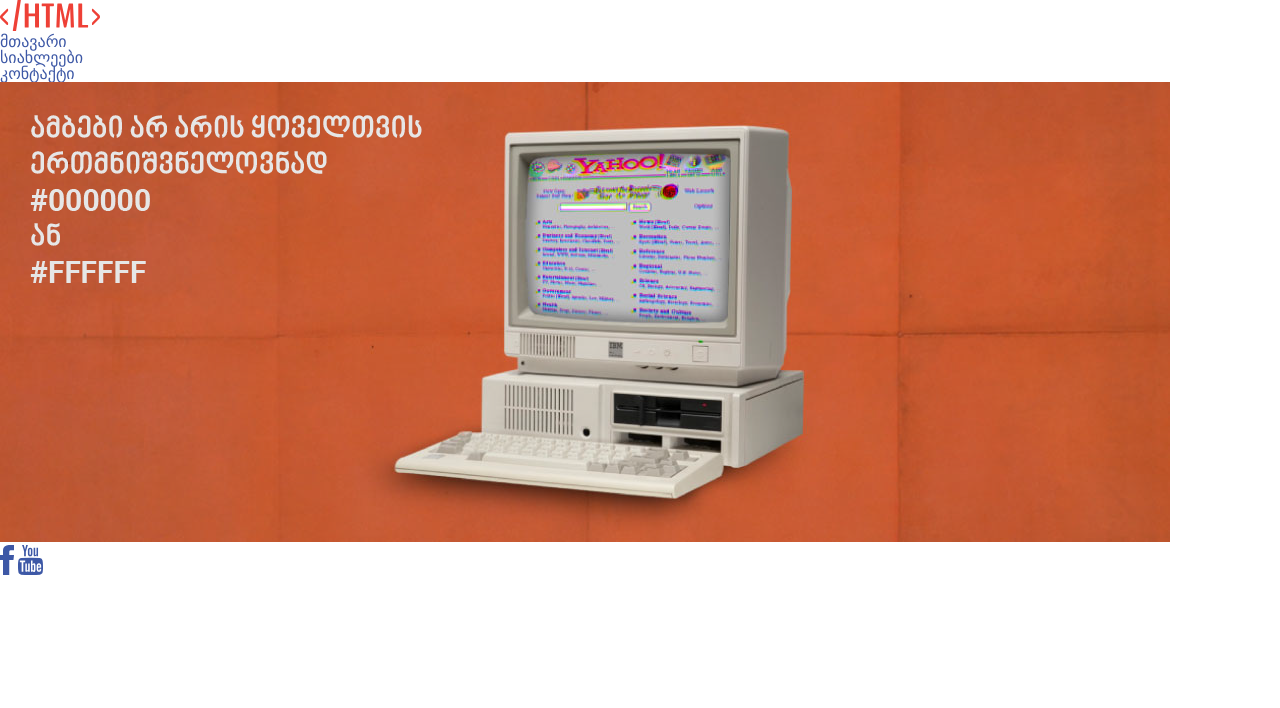
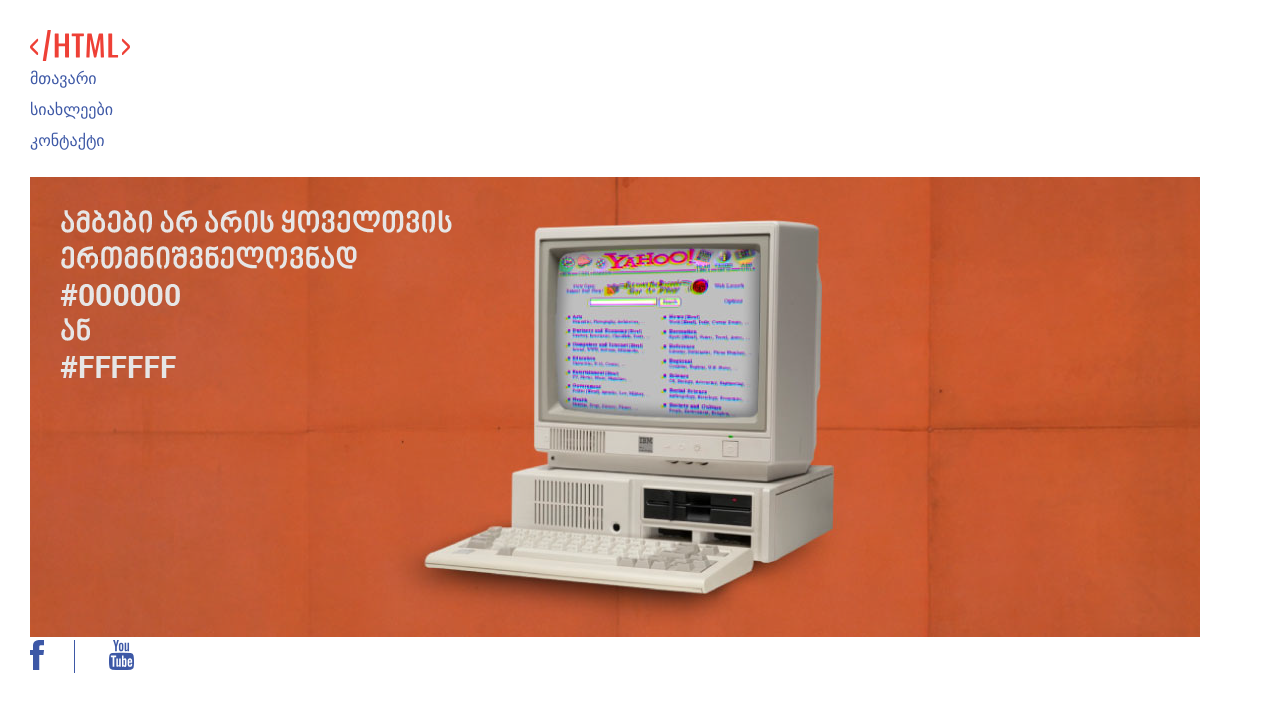
Before and after one commit to ninochakhava/Project-1, a plain HTML site: page index.html in a window 1280 px wide. Drawn offline with Linux system fonts and the light colour scheme.

Commit message:
add css styles

```diff
--- a/css/style.css
+++ b/css/style.css
@@ -1,20 +1,42 @@
 h1{
     color: #EE4036;
+}
+.header{
+    padding-top: 30px;
+    padding-left: 30px;
 }
 .logo{
     width: 100px;
 }
-ul{
-    list-style: none;
-    padding: 0;
-}
-a{
+nav a{
     text-decoration: none;
     color: #3D58A6;
+    padding: 7.5px 0;
+    display: inline-block;
 }
 a:hover{
     color: #EE4036;
 }
+.banner{
+    padding-top: 20px;
+    padding-left: 30px;
+}
 .social-icon{
     height: 30px;
 }
+.footer{
+    padding-left: 30px;
+}
+.footer-social-list{
+    display: inline-block;
+
+}
+.fb{
+    border-right-color: #3D58A6;
+    border-right-style: solid;
+    border-right-width: 1px;
+    padding-right: 30px
+}
+.youtube{
+    padding-left: 30px;
+}
--- a/index.html
+++ b/index.html
@@ -9,7 +9,7 @@
     <title>Document</title>
 </head>
 <body>
-    <header>
+    <header class="header">
         <a href="index.html">
             <img class="logo" src="img/logo.svg" alt="logo">
         </a>
@@ -33,14 +33,14 @@
             </ul>
         </nav>
     </header>
-    <section>
+    <section class="banner">
         <img src="img/cover.png" alt="cover">
     </section>
-    <footer>
-        <a href="https://www.facebook.com/" target="_blank">
+    <footer class="footer">
+        <a class="footer-social-list fb" href="https://www.facebook.com/" target="_blank">
             <img class="social-icon" src="img/fb.svg" alt="facebook">
         </a>
-        <a href="https://www.youtube.com/" target="_blank">
+        <a class="footer-social-list youtube" href="https://www.youtube.com/" target="_blank">
             <img class="social-icon" src="img/yotube.svg" alt="youtube">
         </a>
     </footer>
```
